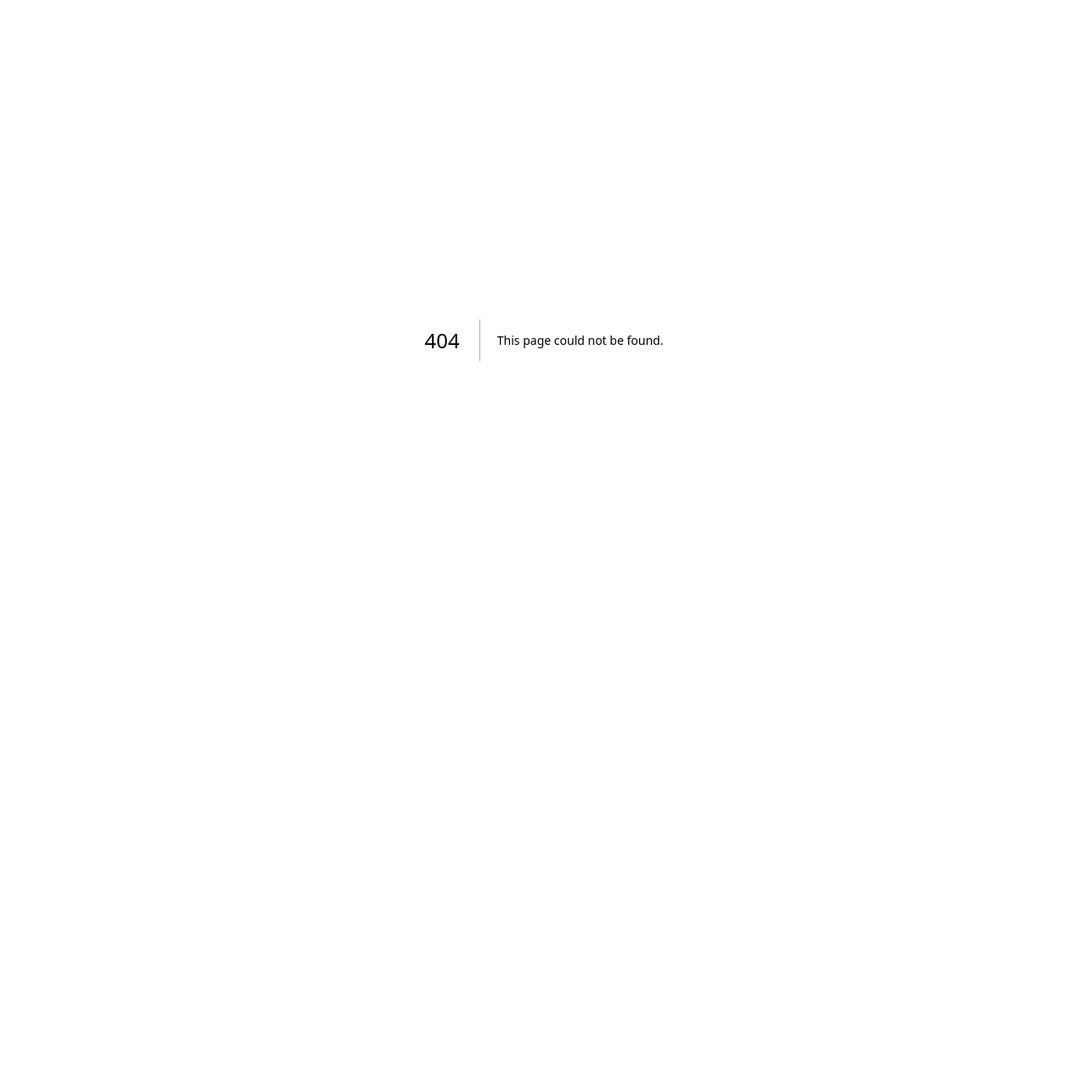
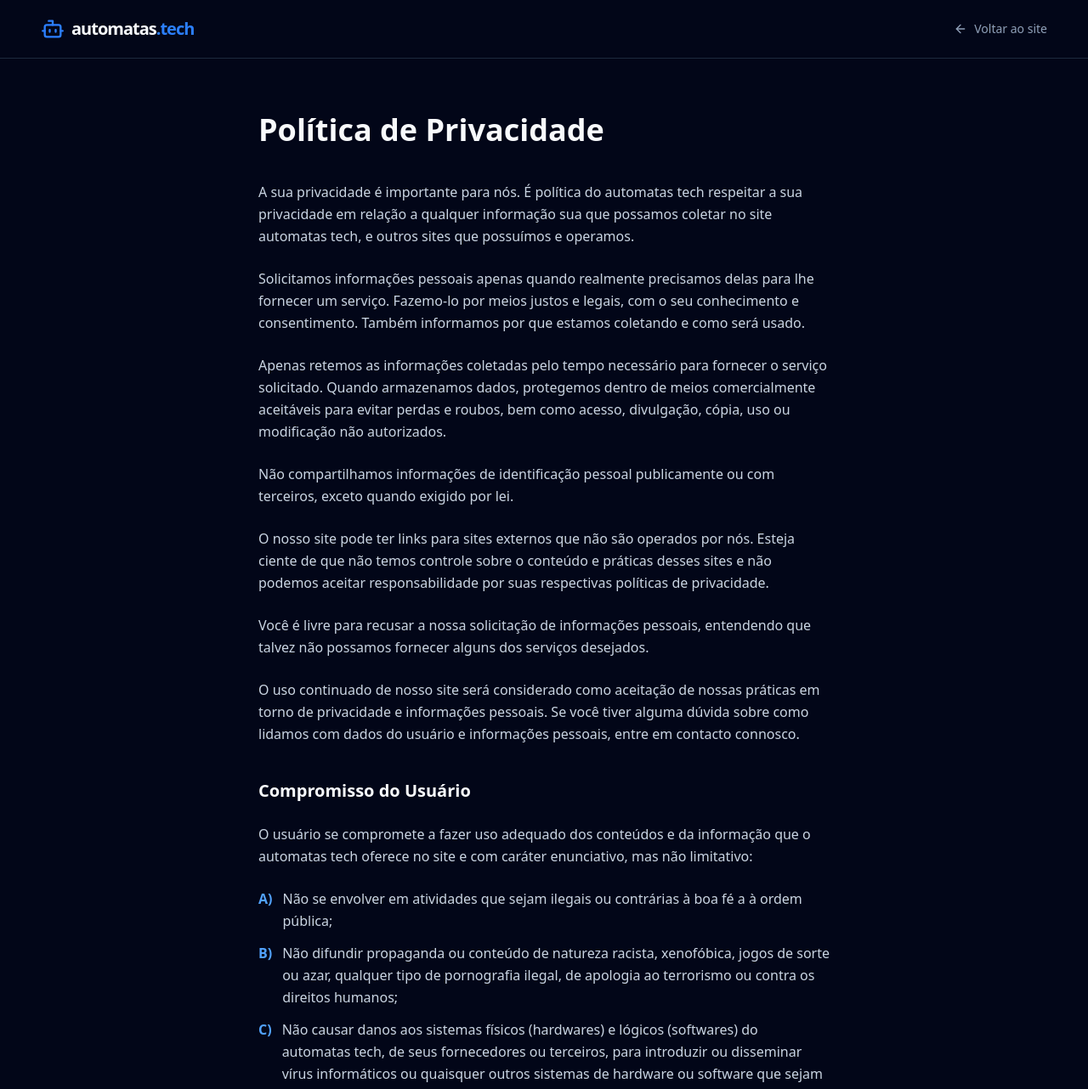
Before and after one commit to Vmatos98/automatas, a Next.js app: page /politica-de-privacidade in a window 1280 px wide. Before the commit this address had no page. Shown: the top 1282 px of the page at 85% size. Before the commit the page ends 800 px from the top, so only its background shows below. Built offline with nearby package versions, Linux system fonts and the light colour scheme.

Commit message:
Pagina de politica de privacidade

```diff
--- a/src/app/page.tsx
+++ b/src/app/page.tsx
@@ -1,5 +1,6 @@
 "use client";
 import React, { useState, useEffect } from 'react';
+import Link from 'next/link';
 import {
   Code2,
   Workflow,
@@ -783,6 +784,11 @@ export default function Home() {
           <p className="text-slate-500 text-sm">
             © {new Date().getFullYear()} automatas.tech. Todos os direitos reservados. Transformando o futuro com tecnologia e automação.
           </p>
+          <div className="mt-3">
+            <Link href="/politica-de-privacidade" className="text-blue-400 hover:text-blue-300 text-sm transition-colors">
+              Política de Privacidade
+            </Link>
+          </div>
         </div>
       </footer>
 
--- /dev/null
+++ b/src/app/politica-de-privacidade/page.tsx
@@ -0,0 +1,127 @@
+import Link from 'next/link';
+import { Bot, ArrowLeft } from 'lucide-react';
+
+export const metadata = {
+  title: 'Política de Privacidade | automatas.tech',
+  description: 'Política de privacidade da automatas.tech.',
+};
+
+export default function PoliticaDePrivacidade() {
+  return (
+    <div className="min-h-screen bg-slate-950 text-slate-50 font-sans">
+      {/* Header */}
+      <header className="border-b border-slate-800 py-5">
+        <div className="container mx-auto px-6 md:px-12 flex items-center justify-between">
+          <Link href="/" className="flex items-center gap-2 text-xl font-bold tracking-tighter">
+            <Bot className="w-7 h-7 text-blue-500" />
+            <span>automatas<span className="text-blue-500">.tech</span></span>
+          </Link>
+          <Link
+            href="/"
+            className="flex items-center gap-2 text-sm text-slate-400 hover:text-blue-400 transition-colors"
+          >
+            <ArrowLeft className="w-4 h-4" />
+            Voltar ao site
+          </Link>
+        </div>
+      </header>
+
+      {/* Content */}
+      <main className="container mx-auto px-6 md:px-12 py-16 max-w-3xl">
+        <h1 className="text-3xl md:text-4xl font-bold mb-10">Política de Privacidade</h1>
+
+        <div className="space-y-6 text-slate-300 leading-relaxed">
+          <p>
+            A sua privacidade é importante para nós. É política do automatas tech respeitar a sua privacidade em
+            relação a qualquer informação sua que possamos coletar no site automatas tech, e outros sites que
+            possuímos e operamos.
+          </p>
+
+          <p>
+            Solicitamos informações pessoais apenas quando realmente precisamos delas para lhe fornecer um serviço.
+            Fazemo-lo por meios justos e legais, com o seu conhecimento e consentimento. Também informamos por que
+            estamos coletando e como será usado.
+          </p>
+
+          <p>
+            Apenas retemos as informações coletadas pelo tempo necessário para fornecer o serviço solicitado. Quando
+            armazenamos dados, protegemos dentro de meios comercialmente aceitáveis para evitar perdas e roubos, bem
+            como acesso, divulgação, cópia, uso ou modificação não autorizados.
+          </p>
+
+          <p>
+            Não compartilhamos informações de identificação pessoal publicamente ou com terceiros, exceto quando
+            exigido por lei.
+          </p>
+
+          <p>
+            O nosso site pode ter links para sites externos que não são operados por nós. Esteja ciente de que não
+            temos controle sobre o conteúdo e práticas desses sites e não podemos aceitar responsabilidade por suas
+            respectivas políticas de privacidade.
+          </p>
+
+          <p>
+            Você é livre para recusar a nossa solicitação de informações pessoais, entendendo que talvez não possamos
+            fornecer alguns dos serviços desejados.
+          </p>
+
+          <p>
+            O uso continuado de nosso site será considerado como aceitação de nossas práticas em torno de privacidade
+            e informações pessoais. Se você tiver alguma dúvida sobre como lidamos com dados do usuário e informações
+            pessoais, entre em contacto connosco.
+          </p>
+
+          <h2 className="text-xl font-bold text-slate-50 pt-4">Compromisso do Usuário</h2>
+
+          <p>
+            O usuário se compromete a fazer uso adequado dos conteúdos e da informação que o automatas tech oferece
+            no site e com caráter enunciativo, mas não limitativo:
+          </p>
+
+          <ul className="space-y-3 list-none pl-0">
+            <li className="flex gap-3">
+              <span className="text-blue-400 font-semibold shrink-0">A)</span>
+              <span>
+                Não se envolver em atividades que sejam ilegais ou contrárias à boa fé a à ordem pública;
+              </span>
+            </li>
+            <li className="flex gap-3">
+              <span className="text-blue-400 font-semibold shrink-0">B)</span>
+              <span>
+                Não difundir propaganda ou conteúdo de natureza racista, xenofóbica, jogos de sorte ou azar,
+                qualquer tipo de pornografia ilegal, de apologia ao terrorismo ou contra os direitos humanos;
+              </span>
+            </li>
+            <li className="flex gap-3">
+              <span className="text-blue-400 font-semibold shrink-0">C)</span>
+              <span>
+                Não causar danos aos sistemas físicos (hardwares) e lógicos (softwares) do automatas tech, de seus
+                fornecedores ou terceiros, para introduzir ou disseminar vírus informáticos ou quaisquer outros
+                sistemas de hardware ou software que sejam capazes de causar danos anteriormente mencionados.
+              </span>
+            </li>
+          </ul>
+
+          <h2 className="text-xl font-bold text-slate-50 pt-4">Mais informações</h2>
+
+          <p>
+            Esperemos que esteja esclarecido e, como mencionado anteriormente, se houver algo que você não tem
+            certeza se precisa ou não, geralmente é mais seguro deixar os cookies ativados, caso interaja com um dos
+            recursos que você usa em nosso site.
+          </p>
+
+          <p className="text-slate-500 text-sm pt-4 border-t border-slate-800">
+            Esta política é efetiva a partir de 01 Janeiro 2026 00:01
+          </p>
+        </div>
+      </main>
+
+      {/* Footer */}
+      <footer className="py-8 border-t border-slate-900 text-center mt-8">
+        <p className="text-slate-500 text-sm">
+          © {new Date().getFullYear()} automatas.tech. Todos os direitos reservados.
+        </p>
+      </footer>
+    </div>
+  );
+}
```
